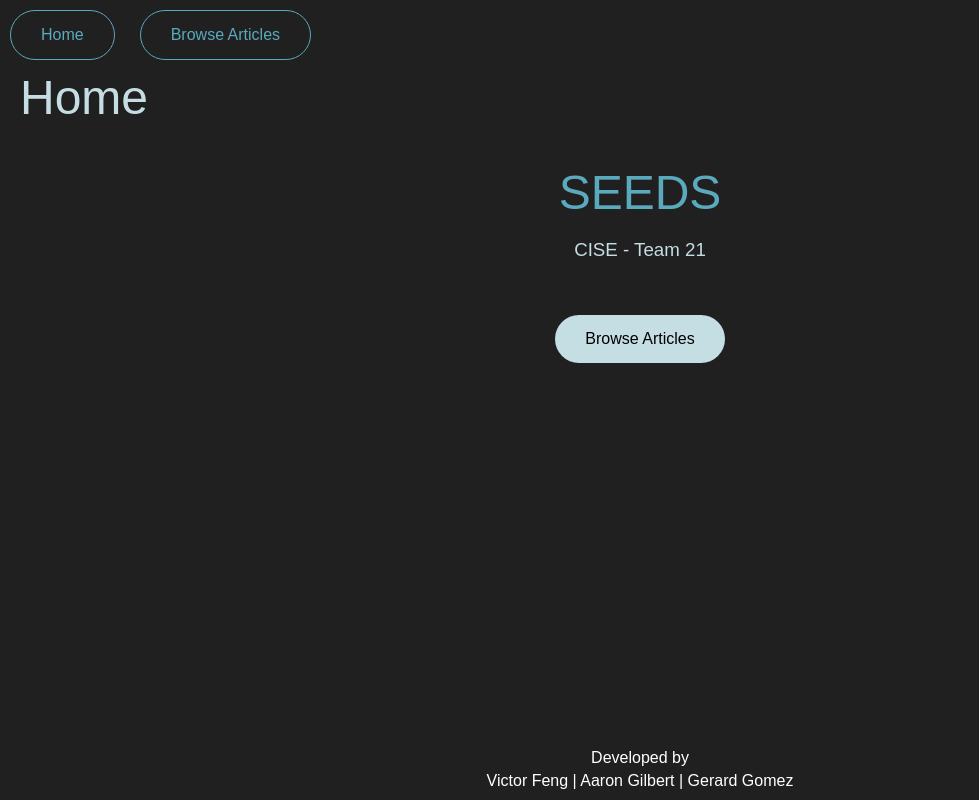
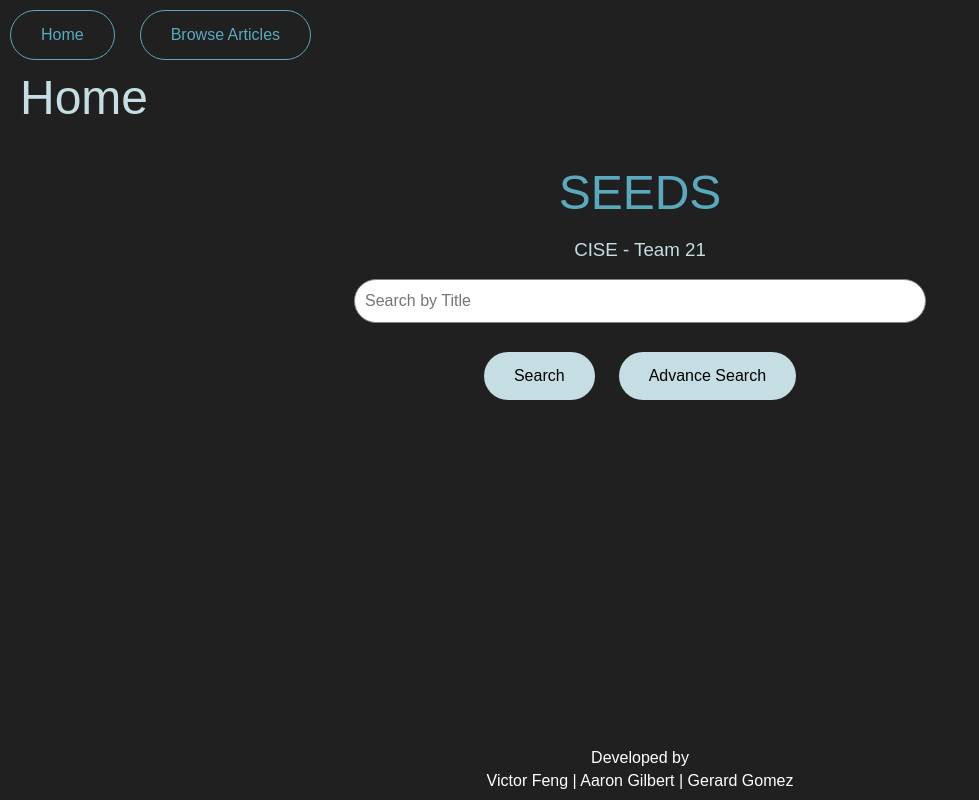
Before and after one commit to fsf4965/cise_teamtest, a React (Create React App) app: page / in a window 1280 px wide. Shown: the whole page, without its empty margins (0-979 px from the left). Built offline with nearby package versions, Linux system fonts and the light colour scheme.

Commit message:
Made the textbox in the Homepage

```diff
--- a/src/App.css
+++ b/src/App.css
@@ -106,7 +106,7 @@ html {
 .buttons {
   align-items: center;
   display: flex;
-  margin-top: 50px;
+  margin-top: 25px;
   justify-content: center;
 }
 
@@ -121,7 +121,7 @@ html {
   text-decoration: none;
   display: inline-block;
   font-size: 16px;
-  margin: 4px 2px;
+  margin: 4px 12px;
   cursor: pointer;
 }
 
@@ -129,3 +129,14 @@ html {
 .btn:hover {
   background-color: #a8bfc5;
 }
+
+.textbox {
+  border: 1px solid #848484;
+	border-radius: 30px;
+	outline:0;
+	height:40px;
+  font-size: 16px;
+	width: 550px;
+	padding-left:10px;
+	padding-right:10px;
+}
--- a/src/components/home.js
+++ b/src/components/home.js
@@ -16,11 +16,13 @@ class home extends Component {
                     <h1 className="title">Home</h1>
                     <h2 className="header">SEEDS</h2>
                     <h3 className="subheader">CISE - Team 21</h3>
-                    <div className="buttons">
-                        <Link to="/search">
-                            <button className="btn search" type="button">Browse Articles</button>
-                        </Link>
+                    <form>
+                        <input type="text" className="textbox" name="search" placeholder="Search by Title"/>
+                        <div className="buttons">
+                        <input name="submit" className="btn" type = "button"  value = "Search"/>
+                        <input name="submit" className="btn" type = "button"  value = "Advance Search"/>
                     </div>
+                    </form>
                 </div>
                 <div className="footer">
                     <p className="footertext">Developed by</p>
```
